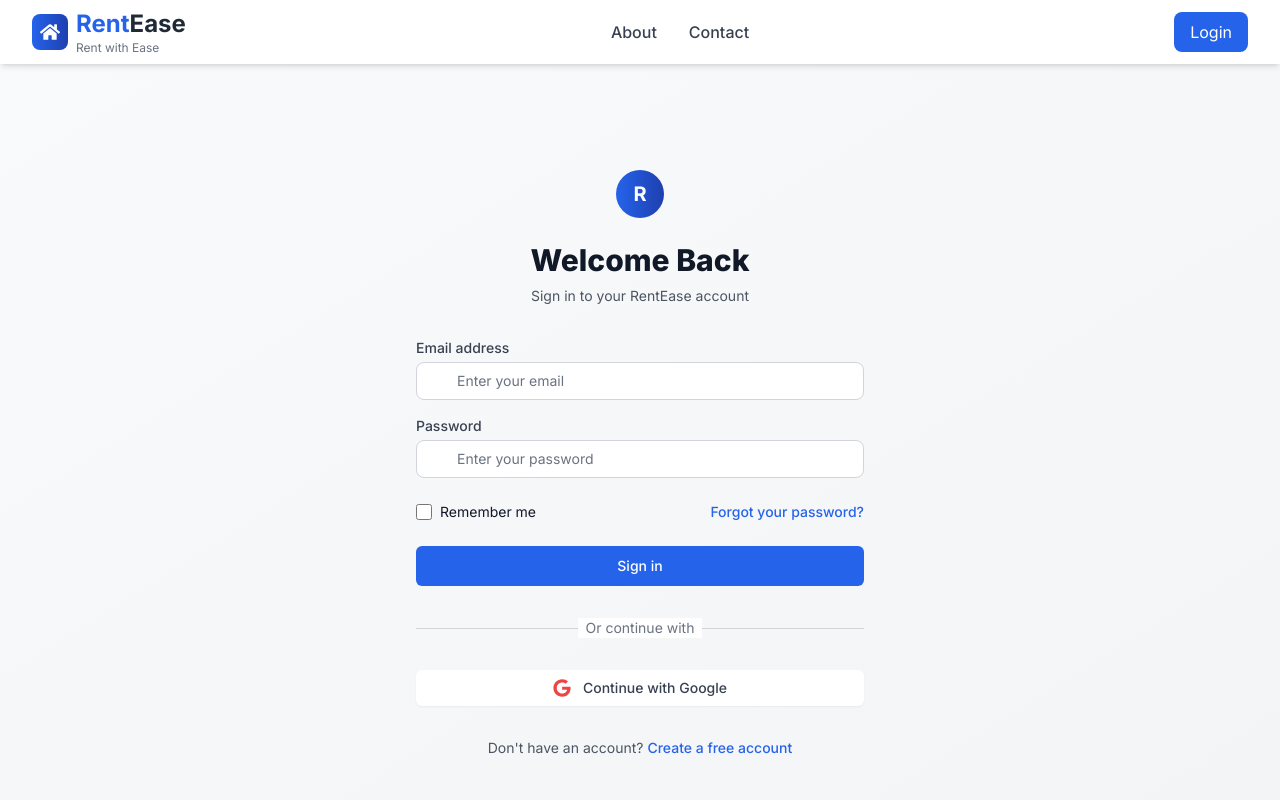
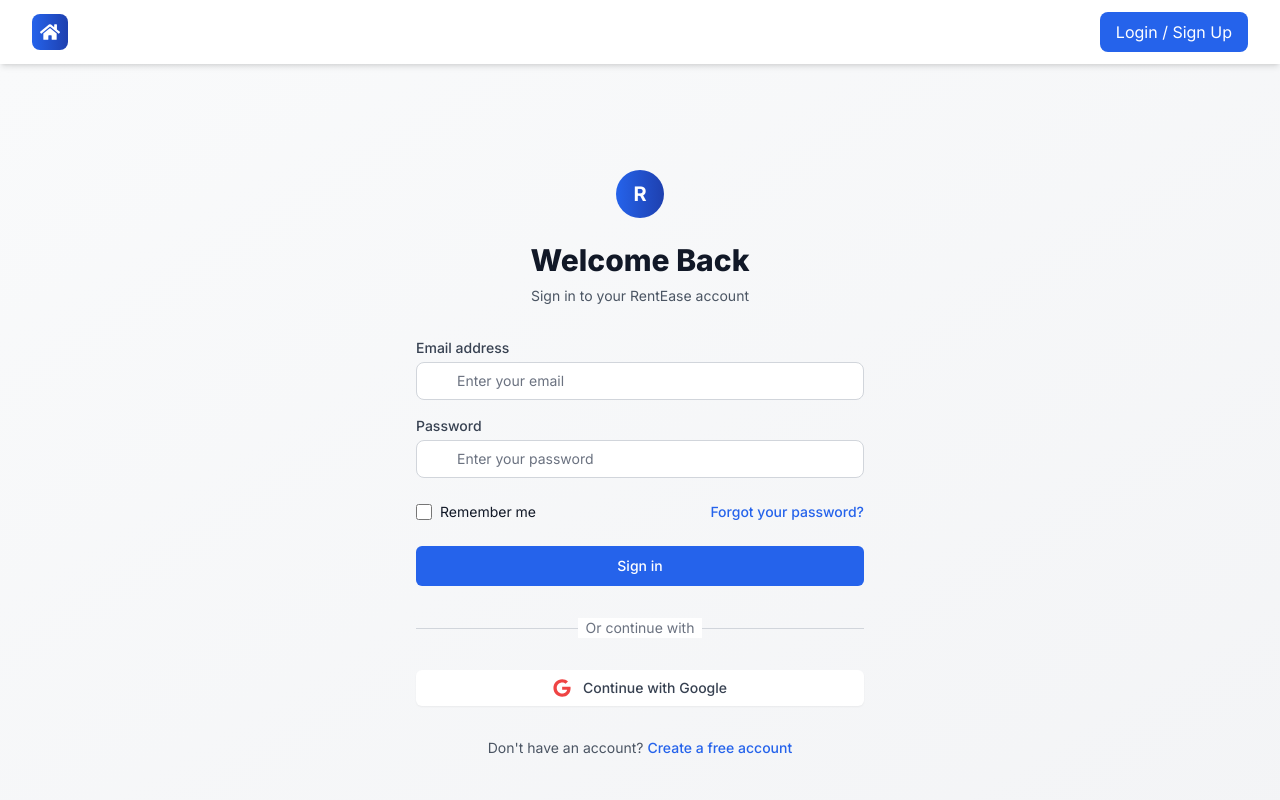
Before and after one commit to Adityapriyadarshix007/RentEase, a React (Create React App) app in the folder frontend/: page /login in a window 1280 px wide. Shown: the top 800 px of the page. Built offline with nearby package versions, Linux system fonts and the light colour scheme.

Commit message:
Fix: Show only home icon on login page, hide RentEase text and menu

```diff
--- a/frontend/src/components/common/Navbar.js
+++ b/frontend/src/components/common/Navbar.js
@@ -17,6 +17,7 @@
   const buttonRef = useRef(null);
 
   const cartCount = getCartCount();
+  const isLoginPage = location.pathname === '/login';
 
   // Fetch unread messages count using dedicated endpoint
   const fetchUnreadCount = useCallback(async () => {
@@ -119,19 +120,23 @@
     <nav className="bg-white shadow-md sticky top-0 z-50">
       <div className="max-w-7xl mx-auto px-4 sm:px-6 lg:px-8">
         <div className="flex justify-between items-center h-16">
-          {/* Logo */}
+          {/* Logo - Show only Home icon on login page */}
           <Link to={user ? "/products" : "/login"} className="flex items-center space-x-2 group cursor-pointer">
             <div className="bg-gradient-to-r from-blue-600 to-blue-800 p-2 rounded-lg transform group-hover:scale-105 transition duration-200">
               <FaHome className="text-white text-xl" />
             </div>
+            {/* Only show RentEase text when NOT on login page */}
+            {!isLoginPage && (
               <div>
                 <span className="text-2xl font-bold text-blue-600">Rent</span>
                 <span className="text-2xl font-bold text-gray-800">Ease</span>
                 <p className="text-xs text-gray-500 hidden sm:block">Rent with Ease</p>
               </div>
+            )}
           </Link>
 
-          {/* Desktop Navigation */}
+          {/* Desktop Navigation - Hide on login page */}
+          {!isLoginPage && (
             <div className="hidden md:flex items-center space-x-8">
               {user && (
                 <>
@@ -144,8 +149,10 @@
               <Link to="/about" className={`text-gray-700 hover:text-blue-600 transition font-medium ${isActive('/about') ? 'text-blue-600' : ''}`}>About</Link>
               <Link to="/contact" className={`text-gray-700 hover:text-blue-600 transition font-medium ${isActive('/contact') ? 'text-blue-600' : ''}`}>Contact</Link>
             </div>
+          )}
 
-          {/* Right Section */}
+          {/* Right Section - Hide on login page */}
+          {!isLoginPage && (
             <div className="flex items-center space-x-4">
               {user && (
                 <Link to="/cart" className="relative hover:opacity-80 transition cursor-pointer">
@@ -207,17 +214,27 @@
                 {isMobileMenuOpen ? <FaTimes size={24} /> : <FaBars size={24} />}
               </button>
             </div>
+          )}
+
+          {/* Show Login button on login page when not logged in */}
+          {isLoginPage && !user && (
+            <div className="flex items-center">
+              <button onClick={() => navigate('/login')} className="bg-blue-600 text-white px-4 py-2 rounded-lg hover:bg-blue-700 transition cursor-pointer">
+                Login / Sign Up
+              </button>
+            </div>
+          )}
         </div>
 
-        {/* Mobile Navigation */}
-        {isMobileMenuOpen && (
+        {/* Mobile Navigation - Hide on login page */}
+        {!isLoginPage && isMobileMenuOpen && (
           <div className="md:hidden py-4 border-t">
             <div className="flex flex-col space-y-3">
               {user && (
                 <>
                   <button onClick={() => handleNavigation('/products')} className="text-gray-700 hover:text-blue-600 transition py-2 text-left cursor-pointer">Products</button>
                   <button onClick={() => handleNavigation('/my-rentals')} className="text-gray-700 hover:text-blue-600 transition py-2 text-left cursor-pointer">My Rentals</button>
-                <Link to="/my-returns" className={`text-gray-700 hover:text-blue-600 transition font-medium ${isActive('/my-returns') ? 'text-blue-600' : ''}`}>My Returns</Link>
+                  <button onClick={() => handleNavigation('/my-returns')} className="text-gray-700 hover:text-blue-600 transition py-2 text-left cursor-pointer">My Returns</button>
                   <button onClick={() => handleNavigation('/maintenance')} className="text-gray-700 hover:text-blue-600 transition py-2 text-left cursor-pointer">Support</button>
                 </>
               )}
```
Lines whose indentation alone changed are shown as unchanged.
